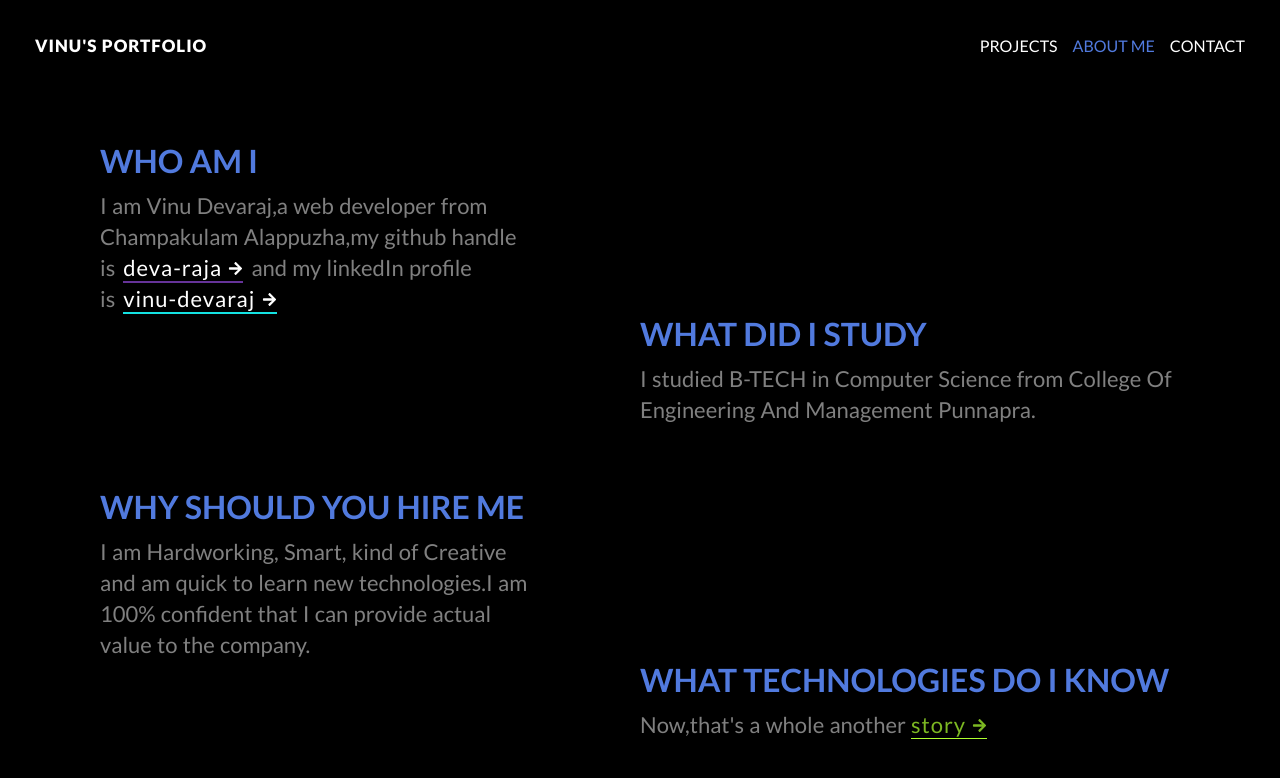
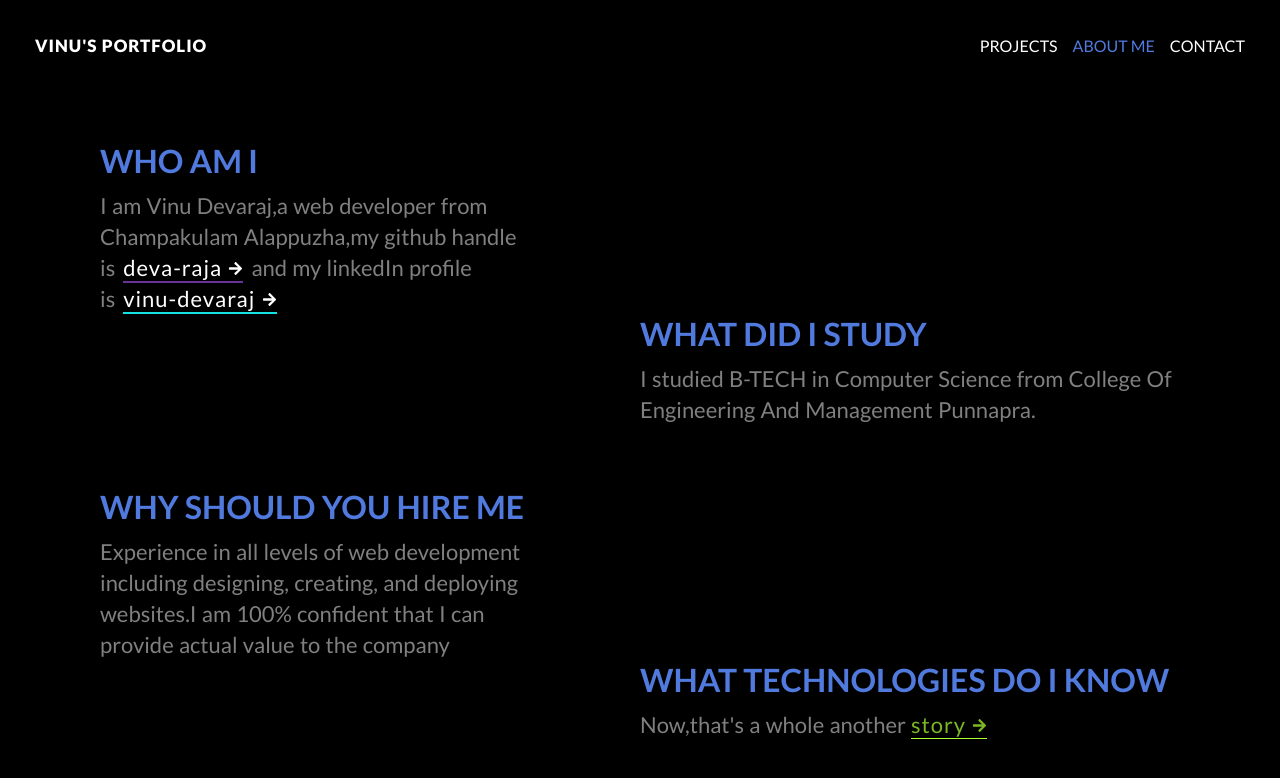
Before and after one commit to deva-raja/portfolio, a React (Create React App) app: page /about in a window 1280 px wide. Shown: the top 778 px of the page. Built offline with nearby package versions, Linux system fonts and the light colour scheme.

Commit message:
updated About me

```diff
--- a/src/components/AboutPageBodyComponent.js
+++ b/src/components/AboutPageBodyComponent.js
@@ -36,7 +36,7 @@ function AboutPageBodyComponent({ setPage }) {
             >
               deva-raja <FaArrowRight className='about-icons' />
             </a>
-              and my linkedIn profile is
+            and my linkedIn profile is
             <a
               className='linkedIn'
               target='_blank'
@@ -57,8 +57,8 @@ function AboutPageBodyComponent({ setPage }) {
         <div className='about-why'>
           <animated.h2 style={anim1}>why should you hire me</animated.h2>
           <p>
-            I am Hardworking, Smart, kind of Creative and am quick to learn new technologies.I am
-            100% confident that I can provide actual value to the company.
+            Experience in all levels of web development including designing, creating, and deploying
+            websites.I am 100% confident that I can provide actual value to the company
           </p>
         </div>
         <div className='about-project'>
```
